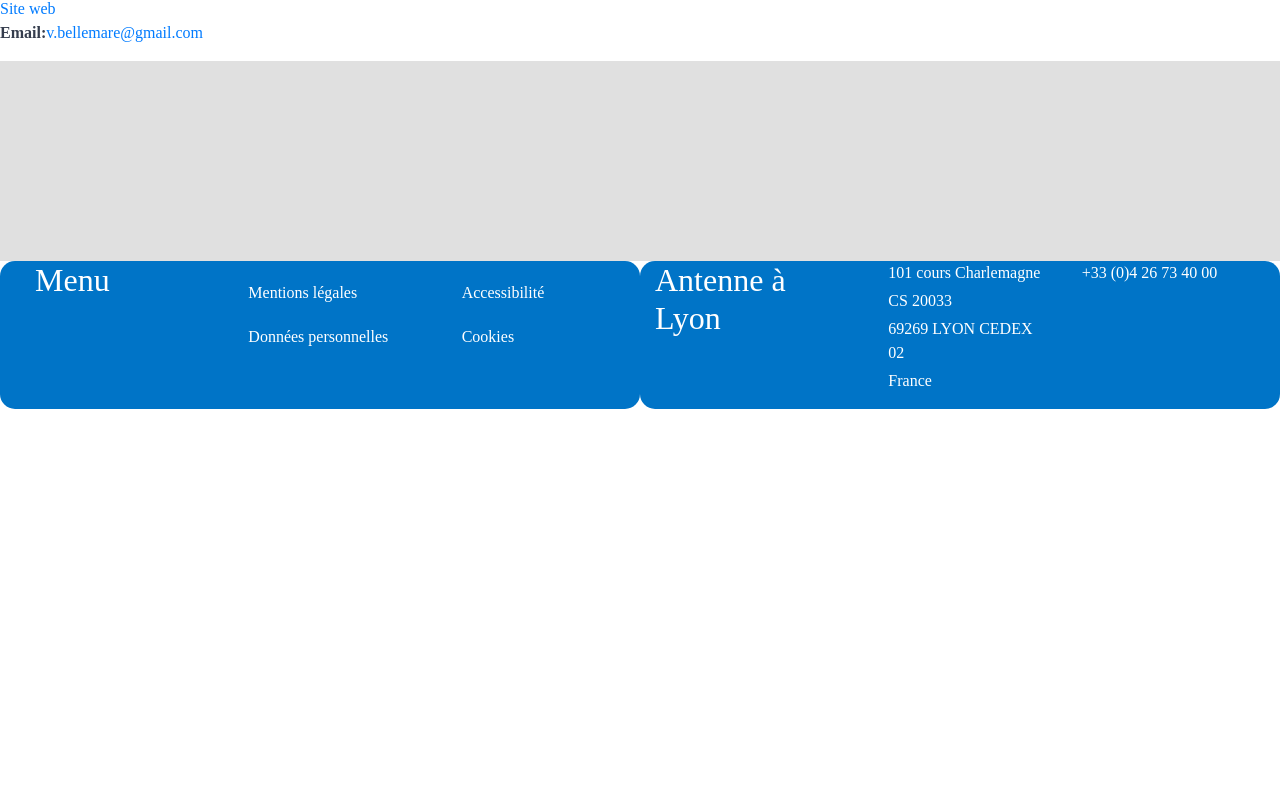
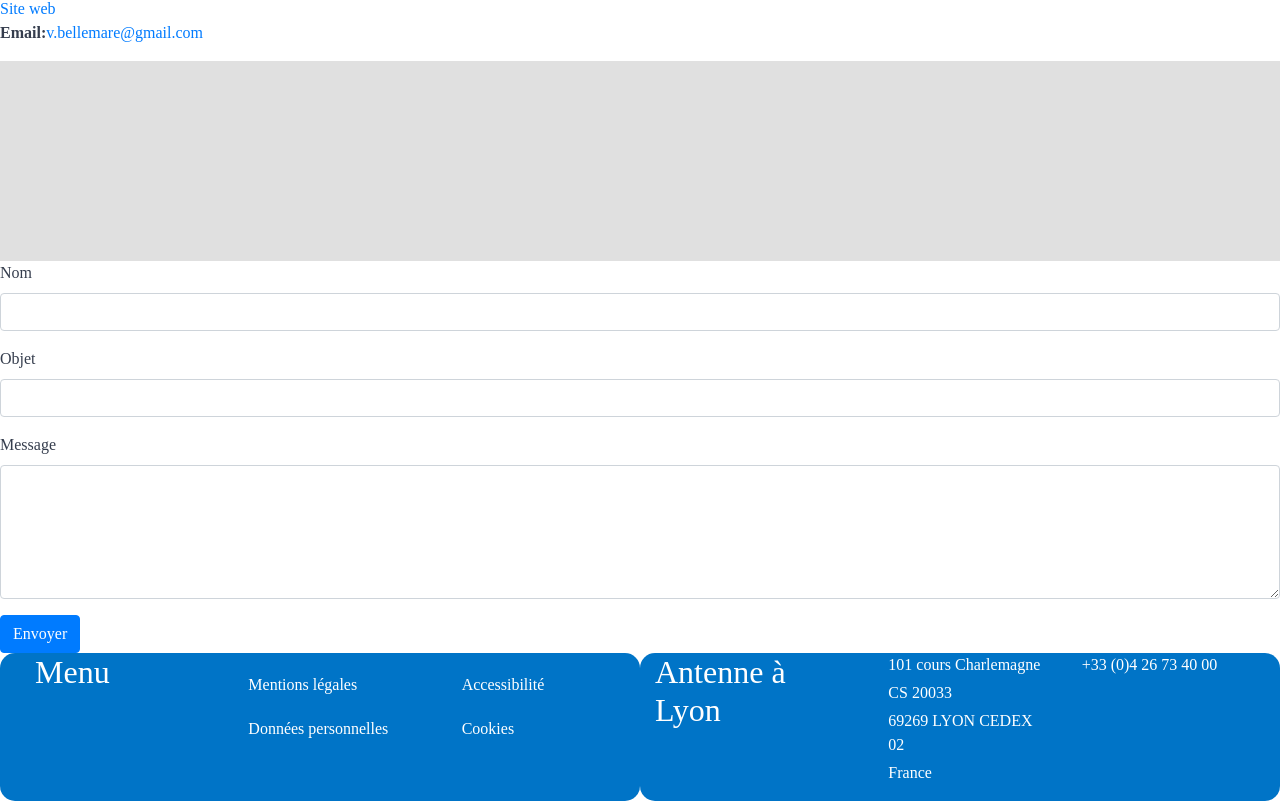
Before and after one commit to DS30190/Trouve-ton-artisan, an Angular app: page /artisan-detail/1 in a window 1280 px wide. Shown: the part 479-1280 px from the top of the page. Before the commit the page ends 888 px from the top, so only its background shows below. Built offline with nearby package versions, Linux system fonts and the light colour scheme; a web font is replaced by a local one.

Commit message:
add form

```diff
--- a/src/app/app.module.ts
+++ b/src/app/app.module.ts
@@ -18,8 +18,8 @@ import { LegalNoticesComponent } from './legal-notices/legal-notices.component';
 import { PersonalDataComponent } from './personal-data/personal-data.component';
 import { AccessibilityComponent } from './accessibility/accessibility.component';
 import { CookiesComponent } from './cookies/cookies.component';
-
-
+import { FormsModule } from '@angular/forms';
+import { CommonModule } from '@angular/common';
 
 
 
@@ -46,6 +46,8 @@ import { CookiesComponent } from './cookies/cookies.component';
   imports: [
     BrowserModule,
     AppRoutingModule,
+    FormsModule,
+    CommonModule,
     HttpClientModule
   ],
   providers: [
--- /dev/null
+++ b/src/app/email.service.ts
@@ -0,0 +1,22 @@
+import { Injectable } from '@angular/core';
+import { HttpClient } from '@angular/common/http';
+
+@Injectable({
+  providedIn: 'root'
+})
+export class EmailService {
+
+  private mailDevUrl = 'http://localhost:1080/email'; // L'URL où MailDev reçoit les e-mails
+
+  constructor(private http: HttpClient) { }
+
+  sendEmail(recipient: string, subject: string, message: string) {
+    const body = {
+      from: 'yourapp@example.com', // Adresse e-mail fictive de votre application
+      to: recipient,
+      subject,
+      text: message
+    };
+    return this.http.post(this.mailDevUrl, body);
+  }
+}
--- a/src/app/pages/artisan-detail/artisan-detail.component.html
+++ b/src/app/pages/artisan-detail/artisan-detail.component.html
@@ -3,7 +3,7 @@
     <p><strong>Spécialité:</strong> {{ artisan.specialty }}</p>
     <p><strong>Note:</strong>
       <span *ngFor="let i of [0, 1, 2, 3, 4]; let index = index">
-        <i class="fa" [ngClass]="index < artisan.note ? 'fa-star' : 'fa-star-o'"></i>
+        <i class="fa" [ngClass]="{'fa-star': index < artisan.note, 'fa-star-o': index >= artisan.note}"></i>
       </span>
     </p>
     <p><strong>Localisation:</strong> {{ artisan.location }}</p>
@@ -13,4 +13,19 @@
     <div id="map" style="height: 200px; background-color: #e0e0e0;">
       <!-- Intégration de la carte -->
     </div>
+    <form (ngSubmit)="submitForm()">
+      <div class="form-group">
+        <label for="name">Nom</label>
+        <input type="text" class="form-control" id="name" name="name" required [(ngModel)]="contactForm.name">
+      </div>
+      <div class="form-group">
+        <label for="subject">Objet</label>
+        <input type="text" class="form-control" id="subject" name="subject" required [(ngModel)]="contactForm.subject">
+      </div>
+      <div class="form-group">
+        <label for="message">Message</label>
+        <textarea class="form-control" id="message" name="message" rows="5" required [(ngModel)]="contactForm.message"></textarea>
+      </div>
+      <button type="submit" class="btn btn-primary">Envoyer</button>
+    </form>
   </div>
--- a/src/app/pages/artisan-detail/artisan-detail.component.ts
+++ b/src/app/pages/artisan-detail/artisan-detail.component.ts
@@ -1,6 +1,7 @@
 import { Component, OnInit } from '@angular/core';
 import { ActivatedRoute } from '@angular/router';
 import { DataService } from '../../data.service';
+import { EmailService } from '../../email.service';
 
 @Component({
   selector: 'app-artisan-detail',
@@ -9,10 +10,16 @@ import { DataService } from '../../data.service';
 })
 export class ArtisanDetailComponent implements OnInit {
   artisan: any;
+  contactForm = {
+    name: '',
+    subject: '',
+    message: ''
+  };
 
   constructor(
     private route: ActivatedRoute,
-    private dataService: DataService
+    private dataService: DataService,
+    private emailService: EmailService
   ) { }
 
   ngOnInit(): void {
@@ -23,4 +30,24 @@ export class ArtisanDetailComponent implements OnInit {
       });
     }
   }
+
+  submitForm() {
+    const { name, subject, message } = this.contactForm;
+    const recipientEmail = this.artisan.email;
+
+    this.emailService.sendEmail(recipientEmail, subject, message).subscribe(response => {
+      console.log('E-mail envoyé avec succès :', response);
+      alert('E-mail envoyé avec succès !');
+      this.resetForm(); // Réinitialiser le formulaire après l'envoi réussi
+    }, error => {
+      console.error('Erreur lors de l\'envoi de l\'e-mail :', error);
+      alert('Erreur lors de l\'envoi de l\'e-mail. Veuillez réessayer plus tard.');
+    });
+  }
+
+  resetForm() {
+    this.contactForm.name = '';
+    this.contactForm.subject = '';
+    this.contactForm.message = '';
+  }
 }
--- a/src/app/pages/home/home.component.css
+++ b/src/app/pages/home/home.component.css
@@ -15,6 +15,10 @@
     color: #0074c7;
     margin-left: 15px;
   }
+  h4 {
+    color: #00497c;
+    margin-bottom: 15px;
+  }
   #map {
     display: flex;
     justify-content: right;
--- a/src/app/pages/home/home.component.html
+++ b/src/app/pages/home/home.component.html
@@ -26,7 +26,7 @@
       <div class="row">
         <div class="col-12 col-md-6 col-lg-4" *ngFor="let artisan of artisansOfTheMonth">
           <div class="artisan-card">
-            <a class="nav-link" routerLink="/artisan-detail"><h3 class="name">{{ artisan.name }}</h3></a>
+            <a class="nav-link" [routerLink]="['/artisan-detail', artisan.id]"><h4 class="card-title">{{ artisan.name }}</h4></a>
             <p class="detail"> <strong>Spécialité :</strong> {{ artisan.specialty }}</p>
             <p class="detail"><strong>Localisation :</strong> {{ artisan.location }}</p>
             <!-- Placeholder for the map, you can integrate Google Maps or any other map service here -->
```
Also changed, not shown: 1 other file (tests, documents, lock files or other folders).
